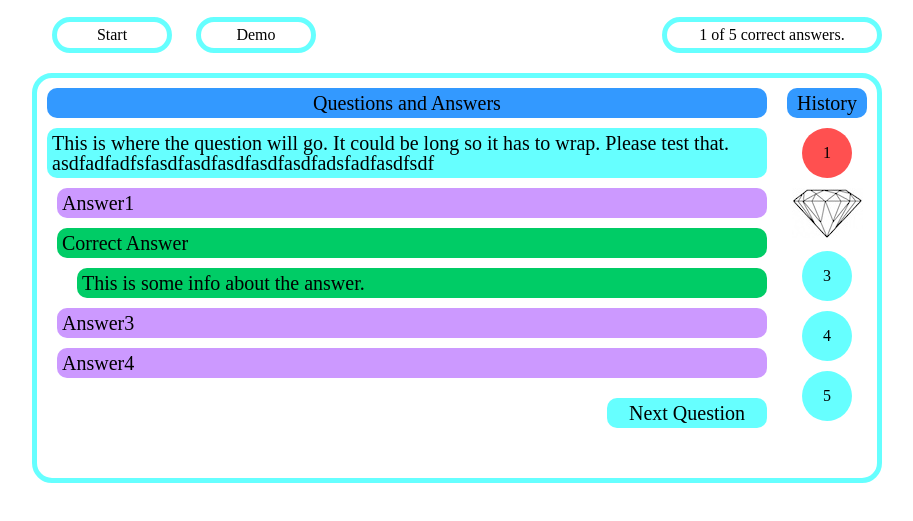
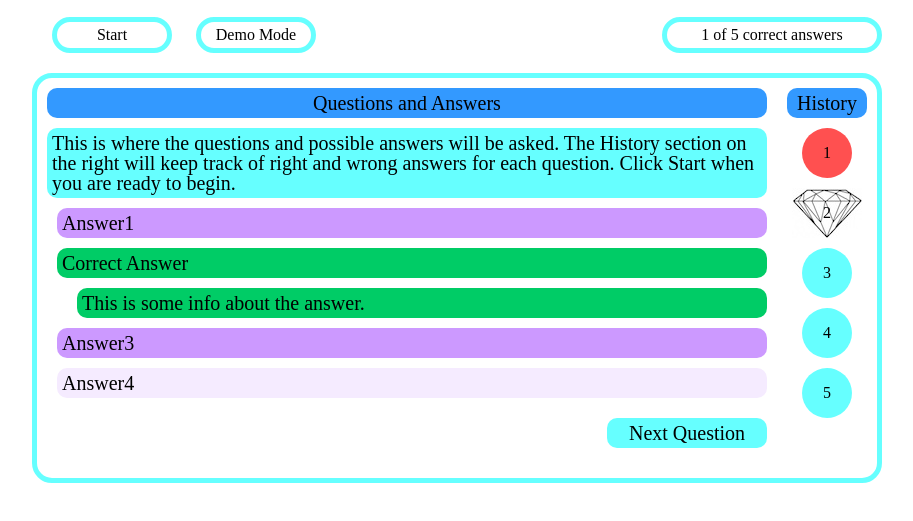
Before and after one commit to thedegar/Quiz-App, a plain HTML site: page index.html in a window 1280 px wide. Shown: the part 193-714 px from the top of the page, without its empty margins (183-1096 px from the left). Drawn offline with nearby package versions, Linux system fonts and the light colour scheme.

Commit message:
Added new class and IDs to handle JS

```diff
--- a/css/main.css
+++ b/css/main.css
@@ -110,6 +110,9 @@ main, header, #info {
 .right {
 	background: #00CC66;
 }
+.other {
+	background: #F5EBFF;
+}
 .description {
 	background: #00CC66;
 	margin-left: 40px;
@@ -144,8 +147,8 @@ main, header, #info {
 }
 
 .smallDiamond {
-	width: 50px;
+	background-image: url(../images/smallDiamond.jpeg);
+	width: 70px;
 	margin: 10px auto;
-	position: relative;
-	left: -10px;
+	border-radius: 0;
 }
--- a/index.html
+++ b/index.html
@@ -20,6 +20,7 @@
 			<img id="three" class="diamondDraw" src="images/diamond_drawing3.jpeg" alt="Draw a diamond">
 			<img id="four" class="diamondDraw" src="images/diamond_drawing4.jpeg" alt="Draw a diamond">
 			<img id="five" class="diamondDraw" src="images/diamond_drawing5.jpeg" alt="Draw a diamond">
+			<div id="blank" class="diamondDraw"></div>
 		</div>
 	</header>
 	<section id="info">
@@ -27,31 +28,29 @@
 			Start
 		</div>
 		<div id="demo">
-			Demo
+			Demo Mode
 		</div>
 		<div id="counter">
-			1 of 5 correct answers.
+			1 of 5 correct answers
 		</div>
 	</section>
 	<main>
 		<div id="QandA">
 			<h2 class="title">Questions and Answers</h2>
 			<section id="interface">
-				<h2 class="question">This is where the question will go.  It could be long so it has to wrap.  Please test that. asdfadfadfsfasdfasdfasdfasdfasdfadsfadfasdfsdf</h2>
-				<h2 class="answer">Answer1</h2>
-				<h2 class="answer right">Correct Answer</h2>
+				<h2 class="question">This is where the questions and possible answers will be asked.  The History section on the right will keep track of right and wrong answers for each question.  Click Start when you are ready to begin.</h2>
+				<h2 id="A1" class="answer">Answer1</h2>
+				<h2 id="A2" class="answer right">Correct Answer</h2>
 				<h2 class="description">This is some info about the answer.</h2>
-				<h2 class="answer">Answer3</h2>
-				<h2 class="answer">Answer4</h2>
+				<h2 id="A3" class="answer">Answer3</h2>
+				<h2 id="A4" class="answer other">Answer4</h2>
 			</section>
 			<h2 class="next">Next Question</h2>
 		</div>
 		<div id="qNumbers">
 			<h2 class="title">History</h2>
-			<div class="questionWrong">1</div>
-			<div class="smallDiamond">
-				<img src="images/smallDiamond.jpeg" alt="Draw a diamond">
-			</div>
+			<div class="questionNumber questionWrong">1</div>
+			<div class="questionNumber smallDiamond">2</div>
 			<div class="questionNumber">3</div>
 			<div class="questionNumber">4</div>
 			<div class="questionNumber">5</div>
```
